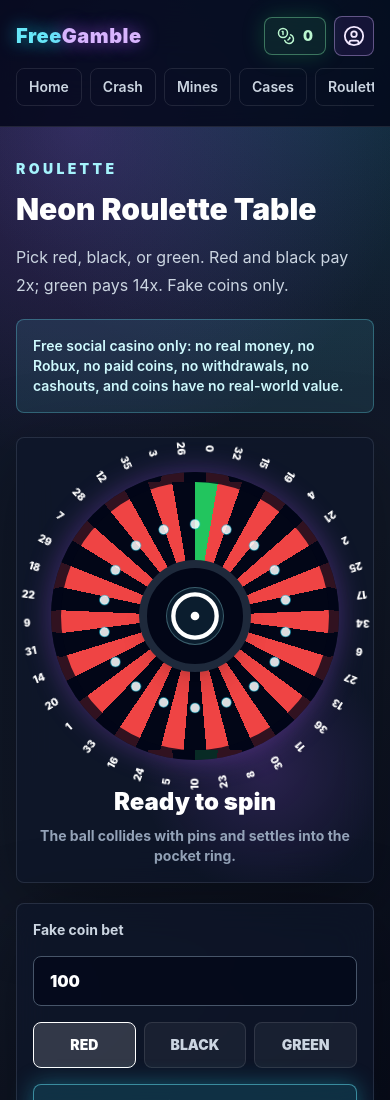
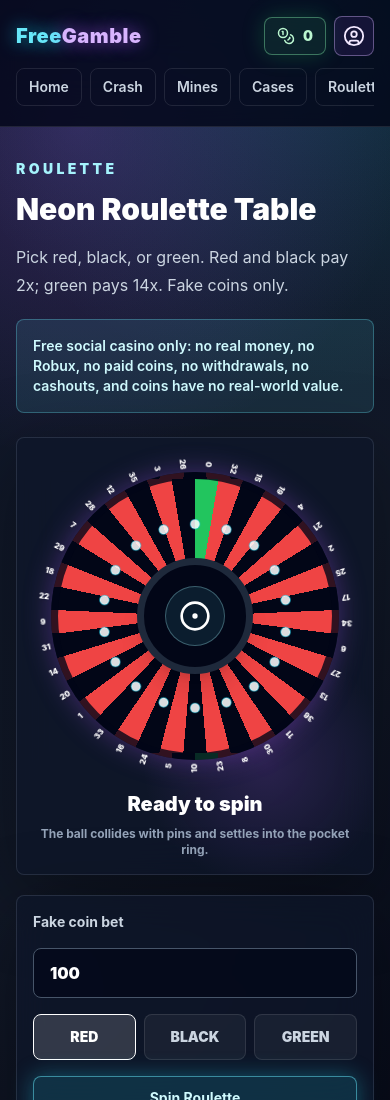
Before and after one commit to a1-lang-cmd/freegamble, a Next.js app: page /roulette in a window 390 px wide. Shown: the top 1100 px of the page. Built offline with nearby package versions, Linux system fonts and the light colour scheme.

Commit message:
Fix mobile scaling for roulette and plinko

```diff
--- a/src/app/plinko/page.tsx
+++ b/src/app/plinko/page.tsx
@@ -462,8 +462,8 @@ export default function PlinkoPage() {
           <p className="rounded-lg border border-white/10 bg-white/5 p-3 text-sm leading-6 text-slate-300">{message}</p>
         </Card>
 
-        <Card className="relative min-h-[360px] overflow-hidden bg-[#252e63]/90 p-0 sm:min-h-[480px] xl:min-h-[560px]">
-          <div className="absolute right-7 top-4 z-20 flex items-center gap-3 text-sm font-bold text-slate-300">
+        <Card className="relative grid min-h-[300px] place-items-center overflow-hidden bg-[#252e63]/90 p-0 sm:min-h-[460px] xl:min-h-[560px]">
+          <div className="absolute right-3 top-3 z-20 flex items-center gap-2 text-xs font-bold text-slate-300 sm:right-7 sm:top-4 sm:gap-3 sm:text-sm">
             <button className="grid h-8 w-8 place-items-center rounded-lg bg-white/5">
               <HelpCircle size={15} />
             </button>
@@ -471,7 +471,10 @@ export default function PlinkoPage() {
           </div>
           <div className="absolute inset-0 bg-[radial-gradient(circle_at_50%_22%,rgba(59,130,246,.18),transparent_28%),radial-gradient(circle_at_72%_72%,rgba(15,23,42,.55),transparent_34%)]" />
           <div className="absolute inset-0 opacity-50 [clip-path:polygon(0_44%,16%_52%,27%_35%,36%_60%,47%_18%,59%_38%,73%_34%,88%_42%,100%_38%,100%_100%,0_100%)] bg-slate-950/30" />
-          <div ref={boardRef} className="relative z-10 mx-auto aspect-[760/560] w-full max-w-[760px] [&_canvas]:h-full [&_canvas]:w-full" />
+          <div
+            ref={boardRef}
+            className="relative z-10 mx-auto aspect-[760/560] w-[min(100%,760px)] min-w-[260px] max-w-[760px] [&_canvas]:block [&_canvas]:h-full [&_canvas]:w-full"
+          />
         </Card>
       </div>
     </GameShell>
--- a/src/app/roulette/page.tsx
+++ b/src/app/roulette/page.tsx
@@ -244,11 +244,11 @@ export default function RoulettePage() {
   return (
     <GameShell eyebrow="Roulette" title="Neon Roulette Table" description="Pick red, black, or green. Red and black pay 2x; green pays 14x. Fake coins only.">
       <div className="grid min-w-0 gap-5 lg:grid-cols-[minmax(0,1fr)_360px]">
-        <Card className="relative grid min-h-[430px] place-items-center overflow-hidden bg-[#252e63]/90 p-4 sm:min-h-[540px]">
+        <Card className="relative flex min-h-[390px] flex-col items-center justify-center overflow-hidden bg-[#252e63]/90 p-3 sm:min-h-[540px] sm:p-4">
           <div className="absolute inset-0 bg-[radial-gradient(circle_at_50%_45%,rgba(34,211,238,.16),transparent_34%),radial-gradient(circle_at_70%_75%,rgba(168,85,247,.18),transparent_30%)]" />
-          <div className="relative z-10 grid aspect-square w-full max-w-[430px] place-items-center">
+          <div className="relative z-10 grid aspect-square w-[min(100%,430px,calc(100dvh-280px))] min-w-[260px] place-items-center">
             <div
-              className="absolute grid h-[89%] w-[89%] place-items-center rounded-full border-[10px] border-slate-950/80 shadow-purple"
+              className="absolute inset-[5.5%] grid place-items-center rounded-full border-[clamp(6px,2vw,10px)] border-slate-950/80 shadow-purple"
               style={{
                 transform: `rotate(${rotation}deg)`,
                 background: `conic-gradient(${pockets
@@ -261,29 +261,29 @@ export default function RoulettePage() {
                 return (
                   <span
                     key={pocket.number}
-                    className="absolute left-1/2 top-1/2 text-[10px] font-black text-white drop-shadow"
+                    className="absolute left-1/2 top-1/2 text-[clamp(7px,2vw,10px)] font-black text-white drop-shadow"
                     style={{
-                      transform: `translate(-50%, -50%) rotate(${angle}deg) translateY(-168px) rotate(90deg)`
+                      transform: `translate(-50%, -50%) rotate(${angle}deg) translateY(clamp(-168px,-39vw,-112px)) rotate(90deg)`
                     }}
                   >
                     {pocket.number}
                   </span>
                 );
               })}
-              <div className="grid h-[42%] w-[42%] place-items-center rounded-full border-[8px] border-slate-800 bg-slate-950 text-white shadow-xl">
+              <div className="grid h-[42%] w-[42%] place-items-center rounded-full border-[clamp(5px,1.8vw,8px)] border-slate-800 bg-slate-950 text-white shadow-xl">
                 <div className="grid h-[60%] w-[60%] place-items-center rounded-full border border-cyan-200/30 bg-cyan-300/10">
-                  <CircleDot size={52} />
+                  <CircleDot className="h-8 w-8 sm:h-[52px] sm:w-[52px]" />
                 </div>
               </div>
             </div>
-            <div ref={physicsStageRef} className="absolute inset-0 z-20 [&_canvas]:h-full [&_canvas]:w-full" />
+            <div ref={physicsStageRef} className="absolute inset-0 z-20 [&_canvas]:block [&_canvas]:h-full [&_canvas]:w-full" />
           </div>
 
-          <div className="relative z-10 mt-2 text-center">
-            <p className="text-2xl font-black text-white">
+          <div className="relative z-10 mt-3 text-center">
+            <p className="text-xl font-black text-white sm:text-2xl">
               {result ? `${result.number} ${result.color.toUpperCase()}` : "Ready to spin"}
             </p>
-            <p className="mt-2 text-sm font-bold text-slate-400">The ball collides with pins and settles into the pocket ring.</p>
+            <p className="mt-2 max-w-sm text-xs font-bold text-slate-400 sm:text-sm">The ball collides with pins and settles into the pocket ring.</p>
           </div>
         </Card>
 
```
